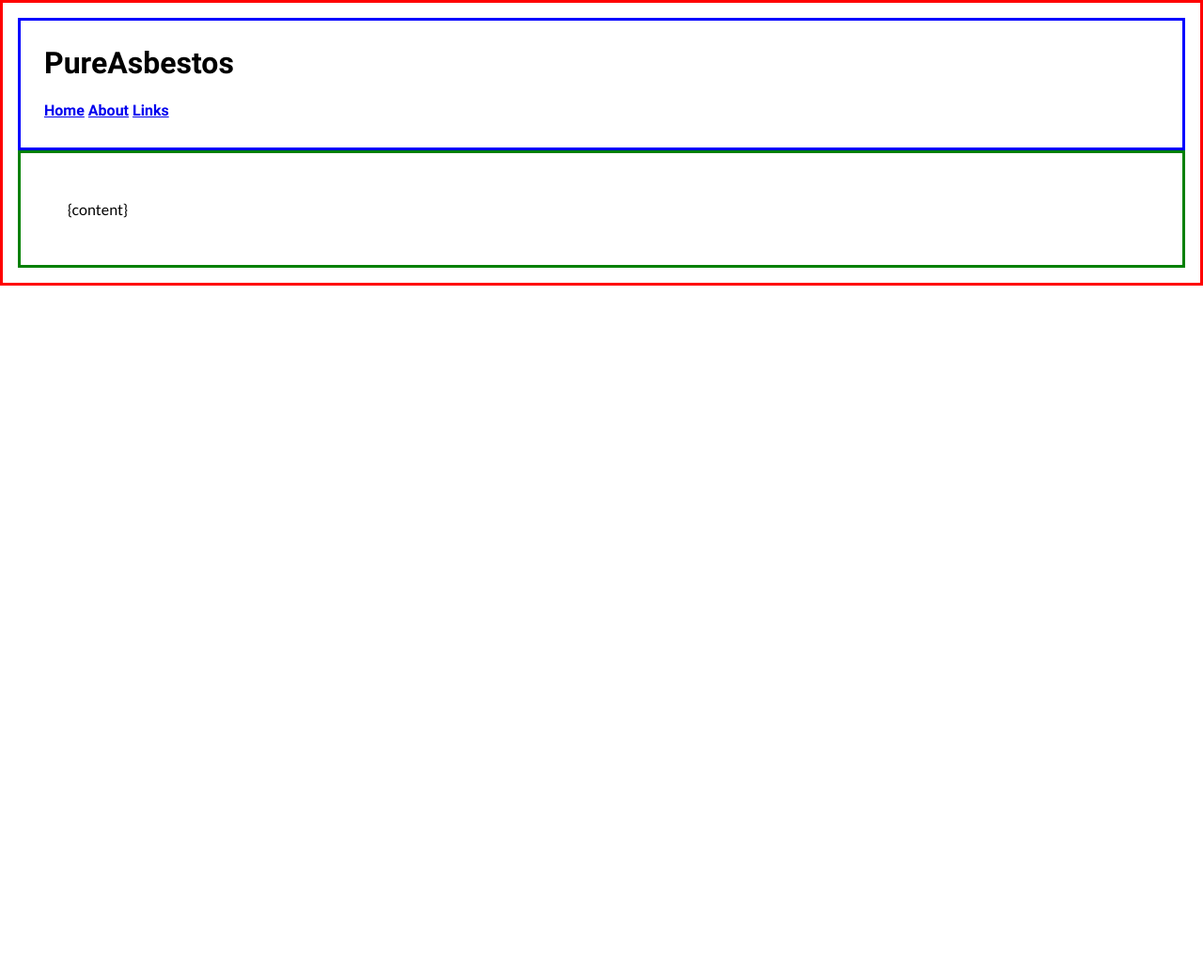
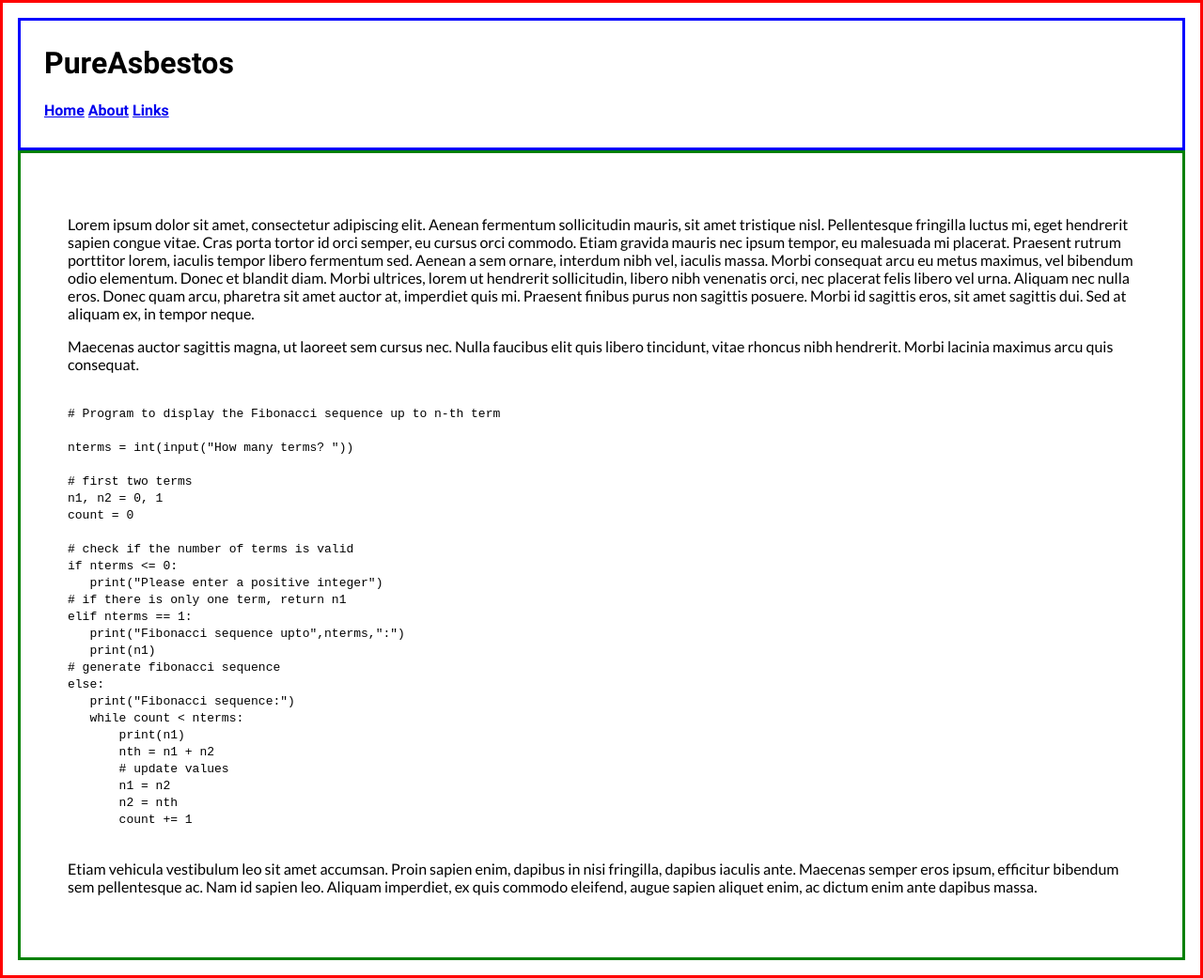
Before and after one commit to PureAsbestos/pureasbestos.github.io, a Jekyll site: the page built from index.html, in a window 1280 px wide. Shown: the whole page at 94% size. Built offline with Jekyll 4.4.1, drawn with Linux system fonts in a browser that asks for light colours; before the commit the page ends 900 px from its top, so only the background shows below that.

Commit message:
Set up some Jekyll stuff

```diff
--- a/_layouts/default.html
+++ b/_layouts/default.html
@@ -14,7 +14,7 @@
   <body>
     {% include header.html %}
     <article>
-      {content}
+      {{content}}
     </article>
     {% include footer.html %}
   </body>
--- a/index.html
+++ b/index.html
@@ -1,5 +1,4 @@
 ---
-layout: default
 ---
 <p>
   Lorem ipsum dolor sit amet, consectetur adipiscing elit. Aenean fermentum sollicitudin mauris, sit amet tristique nisl. Pellentesque fringilla luctus mi, eget hendrerit sapien congue vitae. Cras porta tortor id orci semper, eu cursus orci commodo. Etiam gravida mauris nec ipsum tempor, eu malesuada mi placerat. Praesent rutrum porttitor lorem, iaculis tempor libero fermentum sed. Aenean a sem ornare, interdum nibh vel, iaculis massa. Morbi consequat arcu eu metus maximus, vel bibendum odio elementum. Donec et blandit diam. Morbi ultrices, lorem ut hendrerit sollicitudin, libero nibh venenatis orci, nec placerat felis libero vel urna. Aliquam nec nulla eros. Donec quam arcu, pharetra sit amet auctor at, imperdiet quis mi. Praesent finibus purus non sagittis posuere. Morbi id sagittis eros, sit amet sagittis dui. Sed at aliquam ex, in tempor neque.
```
